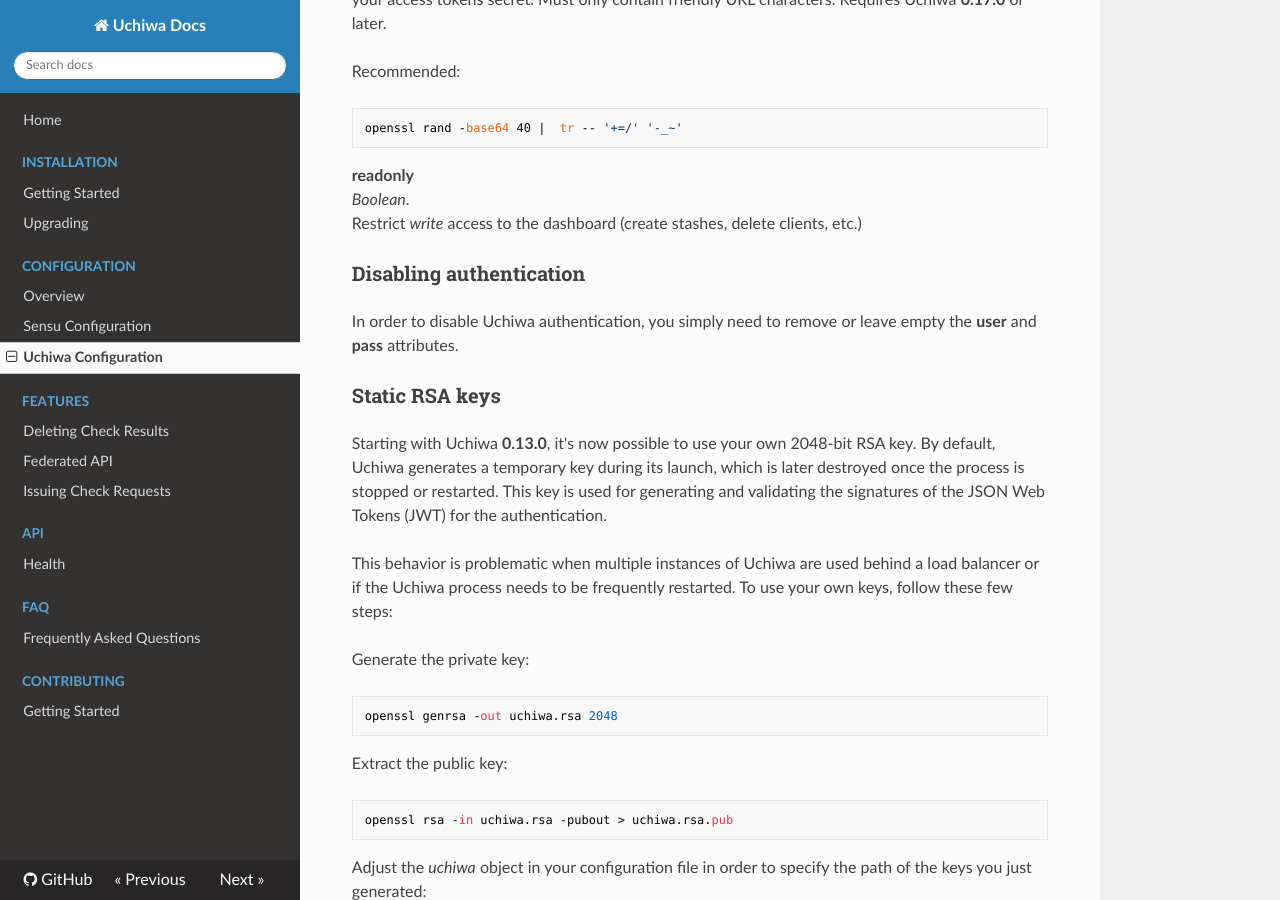
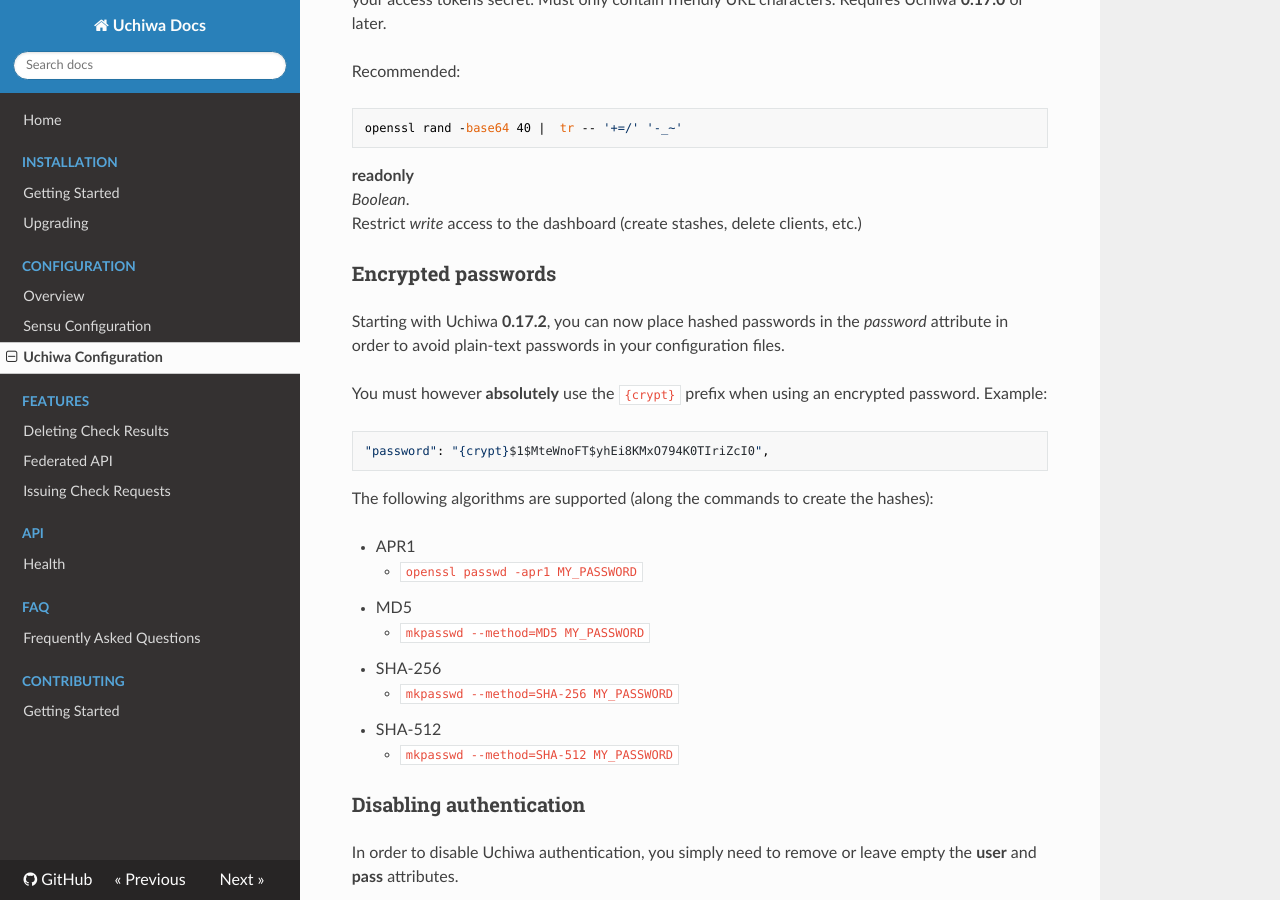
Before and after one commit to palourde/uchiwa-docs, an MkDocs documentation site: the page built from docs/configuration/uchiwa.md, in a window 1280 px wide and 900 px high, scrolled down 1892 px. Built offline with MkDocs 1.6.1, drawn with Linux system fonts in a browser that asks for light colours; nearby versions of some CDN libraries; old or Windows-style settings are respelled for this version of MkDocs.

Commit message:
Add documentation for encrypted passwords

````diff
--- a/docs/configuration/uchiwa.md
+++ b/docs/configuration/uchiwa.md
@@ -96,6 +96,27 @@
 *Boolean*.
 Restrict *write* access to the dashboard (create stashes, delete clients, etc.)
 
+### Encrypted passwords
+Starting with Uchiwa **0.17.2**, you can now place hashed passwords in the *password*
+attribute in order to avoid plain-text passwords in your configuration files.
+
+You must however **absolutely** use the `{crypt}` prefix when using an encrypted password. Example:
+
+```
+"password": "{crypt}$1$MteWnoFT$yhEi8KMxO794K0TIriZcI0",
+```
+
+The following algorithms are supported (along the commands to create the hashes):
+
++ APR1
+    - `openssl passwd -apr1 MY_PASSWORD`
++ MD5
+    - `mkpasswd --method=MD5 MY_PASSWORD`
++ SHA-256
+    - `mkpasswd --method=SHA-256 MY_PASSWORD`
++ SHA-512
+    - `mkpasswd --method=SHA-512 MY_PASSWORD`
+
 ### Disabling authentication
 In order to disable Uchiwa authentication, you simply need to remove or leave empty the **user** and **pass** attributes.
 
````
